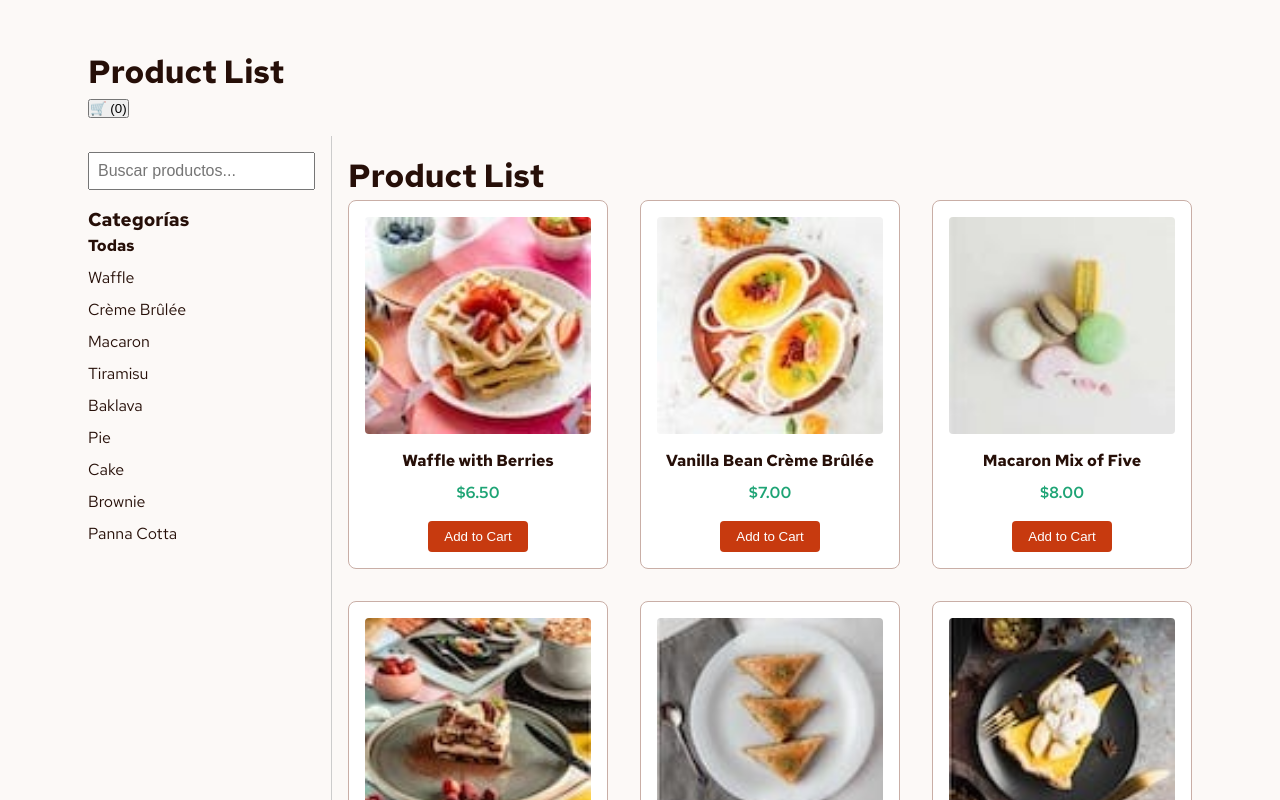
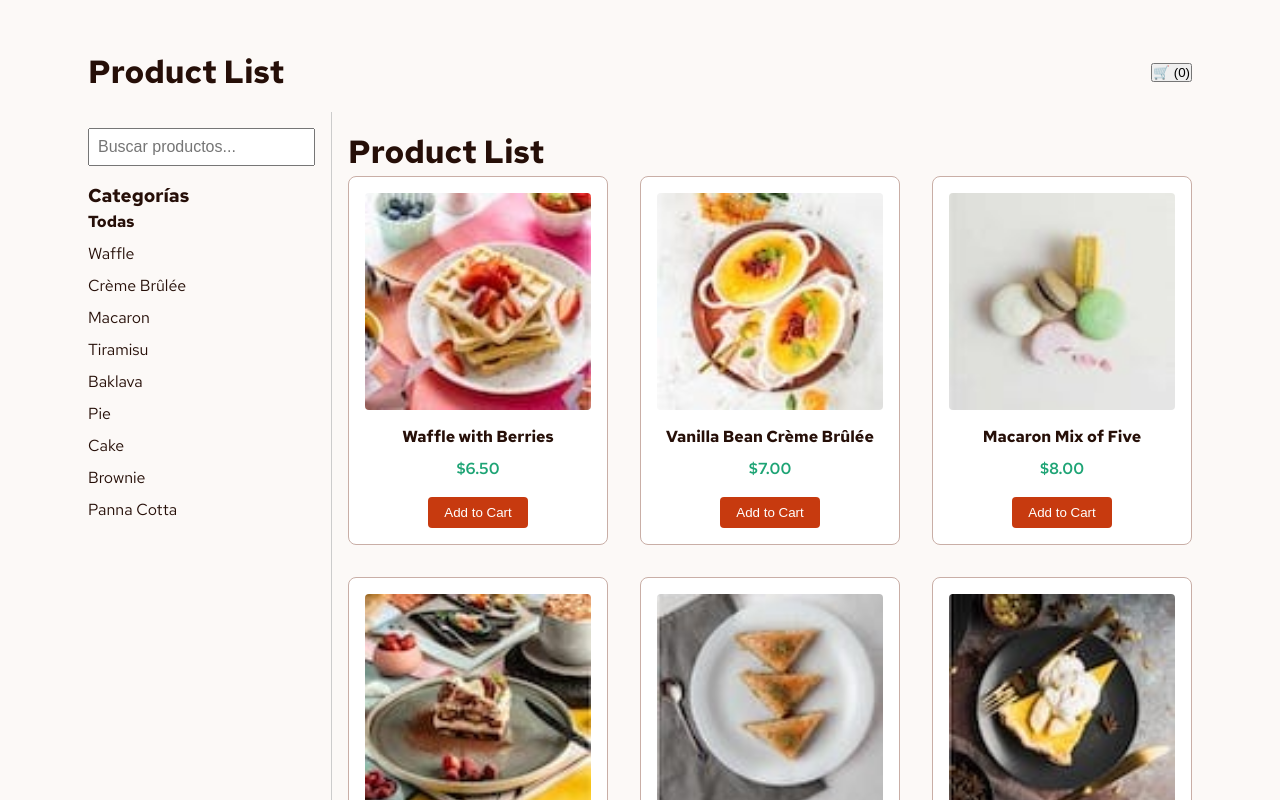
Before and after one commit to anatmb/frontendmentorcar, a React (Vite) app: page / in a window 1280 px wide. Shown: the top 800 px of the page. Built offline with nearby package versions, Linux system fonts and the light colour scheme.

Commit message:
mejora de posicion de los elementos de header

```diff
--- a/src/components/header/Header.jsx
+++ b/src/components/header/Header.jsx
@@ -11,7 +11,7 @@ function Header() {
    const [isCartOpen, setIsCartOpen] = useState(false);
 
   return (
-    <header style={{ padding: '1rem', position: 'relative' }}>
+    <header style={{ padding: '1rem', position: 'relative', display: 'flex',justifyContent: 'space-between',alignItems: 'center' }}>
       <h1>Product List</h1>
        <button onClick={() => setIsCartOpen(true)}>
         🛒 ({cartCount})
```
